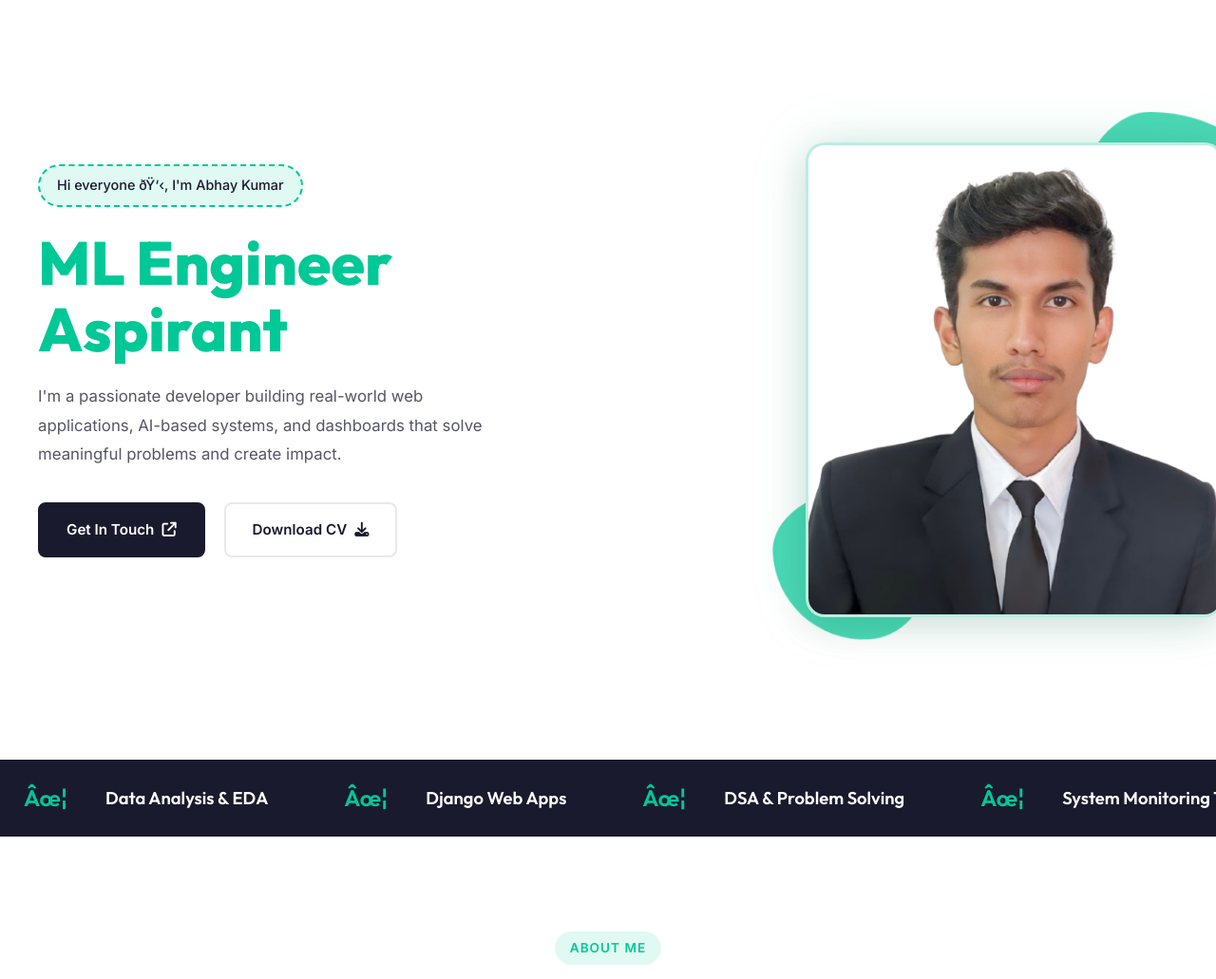
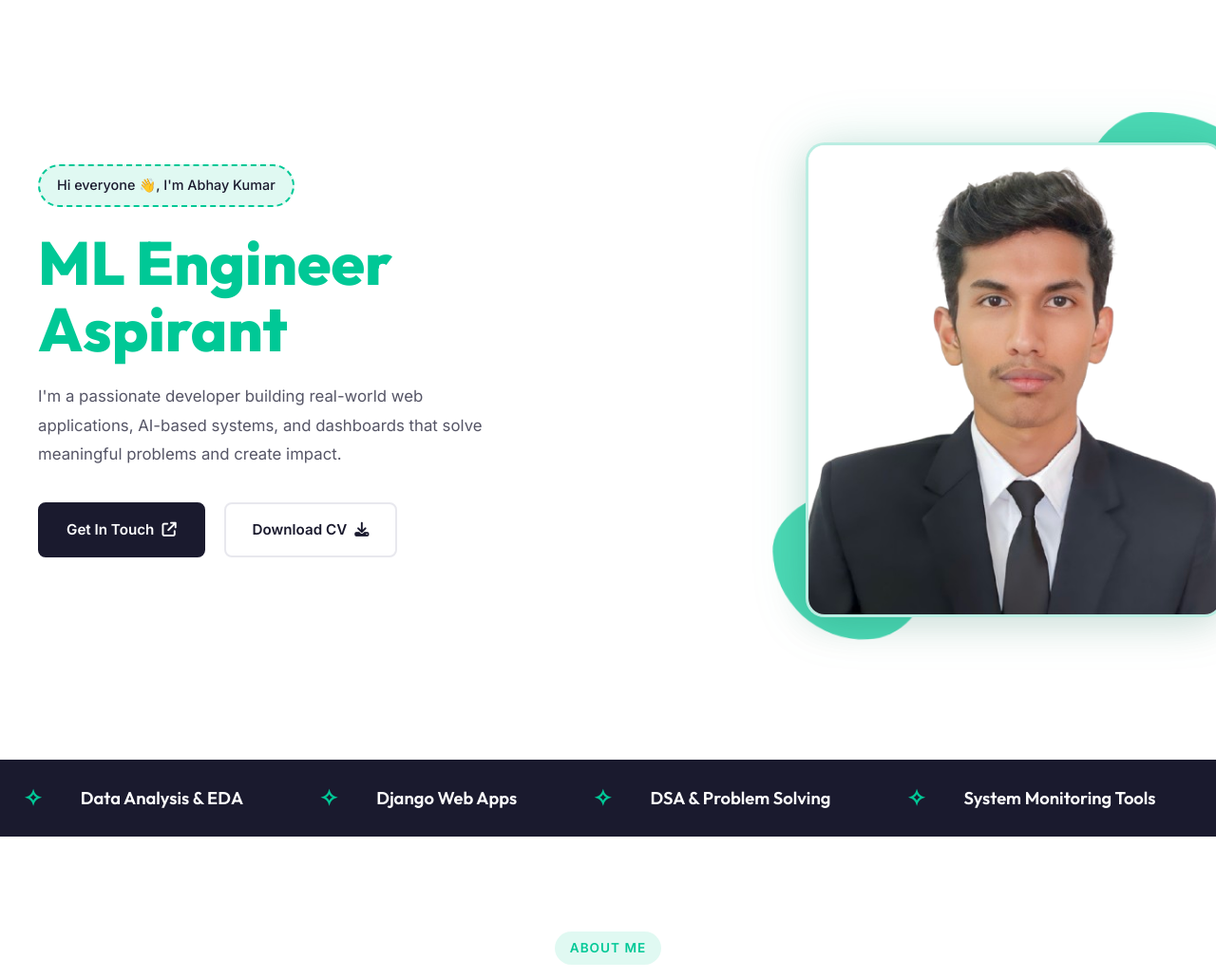
Before and after one commit to abhay6205/Portfolio, a Django app: page / in a window 1280 px wide. Shown: the part 80-1111 px from the top of the page at 95% size. Run offline with Django 5.2, Linux system fonts and the light colour scheme; data that the repository does not hold is empty; parts of the project's set-up code (start-up, migrations or seed data) failed here and were passed over.

Commit message:
home page

```diff
--- a/portfolio/main/templates/main/home.html
+++ b/portfolio/main/templates/main/home.html
@@ -8,7 +8,7 @@
     <div class="hero-container">
         <div class="hero-content reveal">
             <div class="hero-badge">
-                Hi everyone ðŸ‘‹, I'm Abhay Kumar
+                Hi everyone 👋, I'm Abhay Kumar
             </div>
 
             <h1 class="hero-title">
@@ -48,20 +48,20 @@
 <section class="marquee-section">
     <div class="marquee-track">
         <div class="marquee-content">
-            <div class="marquee-item"><span class="star">âœ¦</span> Python Development</div>
-            <div class="marquee-item"><span class="star">âœ¦</span> Machine Learning</div>
-            <div class="marquee-item"><span class="star">âœ¦</span> Data Analysis & EDA</div>
-            <div class="marquee-item"><span class="star">âœ¦</span> Django Web Apps</div>
-            <div class="marquee-item"><span class="star">âœ¦</span> DSA & Problem Solving</div>
-            <div class="marquee-item"><span class="star">âœ¦</span> System Monitoring Tools</div>
+            <div class="marquee-item"><span class="star">✧</span> Python Development</div>
+            <div class="marquee-item"><span class="star">✧</span> Machine Learning</div>
+            <div class="marquee-item"><span class="star">✧</span> Data Analysis & EDA</div>
+            <div class="marquee-item"><span class="star">✧</span> Django Web Apps</div>
+            <div class="marquee-item"><span class="star">✧</span> DSA & Problem Solving</div>
+            <div class="marquee-item"><span class="star">✧</span> System Monitoring Tools</div>
         </div>
         <div class="marquee-content" aria-hidden="true">
-            <div class="marquee-item"><span class="star">âœ¦</span> Python Development</div>
-            <div class="marquee-item"><span class="star">âœ¦</span> Machine Learning</div>
-            <div class="marquee-item"><span class="star">âœ¦</span> Data Analysis & EDA</div>
-            <div class="marquee-item"><span class="star">âœ¦</span> Django Web Apps</div>
-            <div class="marquee-item"><span class="star">âœ¦</span> DSA & Problem Solving</div>
-            <div class="marquee-item"><span class="star">âœ¦</span> System Monitoring Tools</div>
+            <div class="marquee-item"><span class="star">✧</span> Python Development</div>
+            <div class="marquee-item"><span class="star">✧</span> Machine Learning</div>
+            <div class="marquee-item"><span class="star">✧</span> Data Analysis & EDA</div>
+            <div class="marquee-item"><span class="star">✧</span> Django Web Apps</div>
+            <div class="marquee-item"><span class="star">✧</span> DSA & Problem Solving</div>
+            <div class="marquee-item"><span class="star">✧</span> System Monitoring Tools</div>
         </div>
     </div>
 </section>
```
